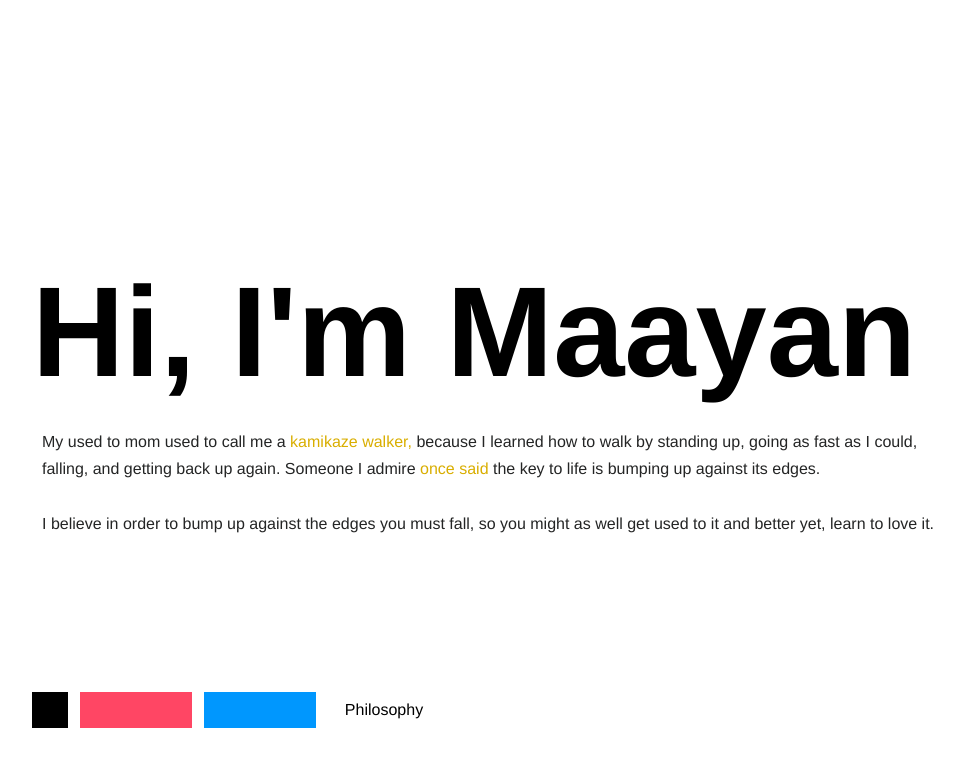
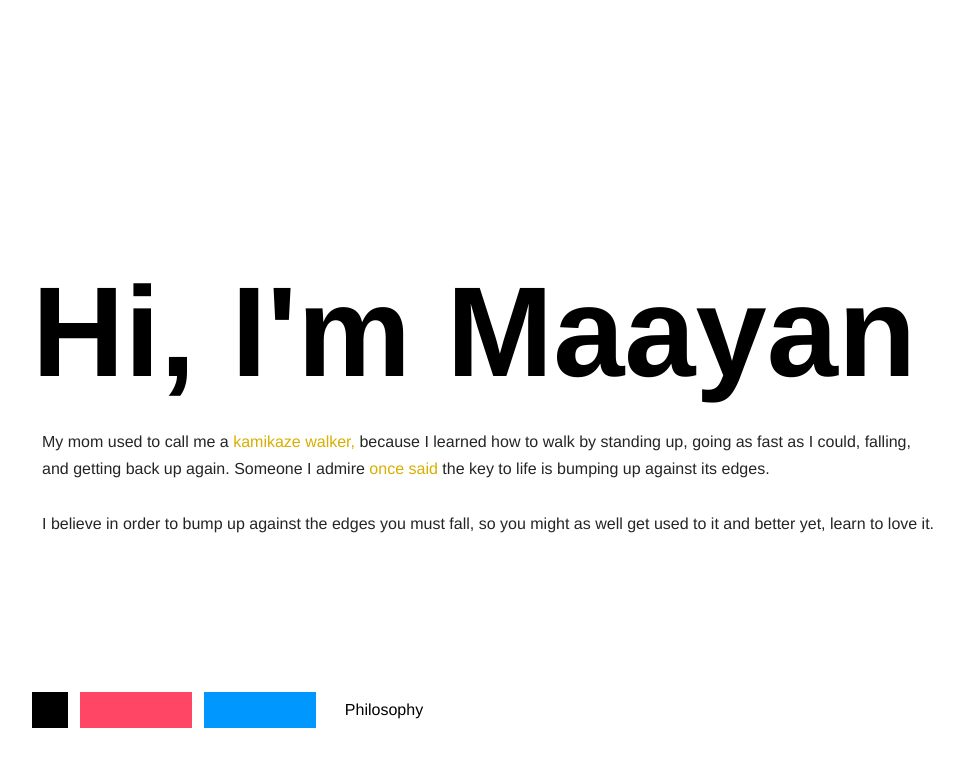
Before and after one commit to maayanalbert/malbert.space, a Next.js app: page / in a window 1280 px wide. Both pictures are taken after a click on the element "Philosophy". Shown: the top 766 px of the page, without its empty margins (80-1044 px from the left). Built offline with nearby package versions, Linux system fonts and the light colour scheme.

Commit message:
Update PhilosophyInfo.tsx

```diff
--- a/src/components/PhilosophyInfo.tsx
+++ b/src/components/PhilosophyInfo.tsx
@@ -4,7 +4,7 @@ import { useEffect } from "react"
 export function PhilosophyInfo() {
   return (
     <p>
-      My used to mom used to call me a{" "}
+      My mom used to call me a{" "}
       <a
         href="https://drive.google.com/file/d/1SaMNKAsV2Ov6tc7SybPnKeUO5NLn8UNg/view?usp=sharing"
         target="_blank"
```
